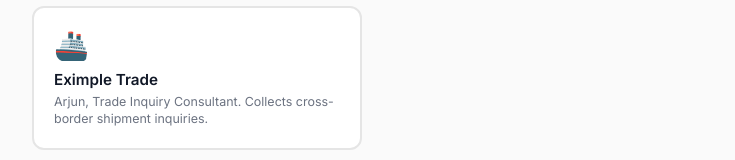
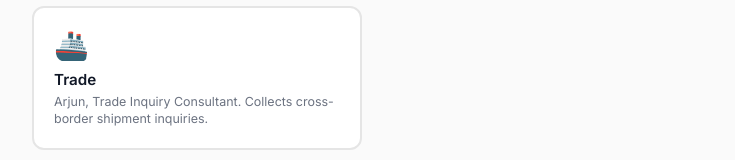
Before and after one commit to devbh04/ai-conversational-agent, a Next.js app in the folder client/: page / in a window 1280 px wide. Shown: the part 272-432 px from the top of the page, without its empty margins (272-1007 px from the left). Built offline with nearby package versions, Linux system fonts and the light colour scheme; no server answers.

Commit message:
minor change

```diff
--- a/client/app/page.tsx
+++ b/client/app/page.tsx
@@ -19,7 +19,7 @@ const AGENTS = [
   },
   {
     id: "eximple-agent",
-    name: "Eximple Trade",
+    name: "Trade",
     icon: "🚢",
     description: "Arjun, Trade Inquiry Consultant. Collects cross-border shipment inquiries.",
   },
```
